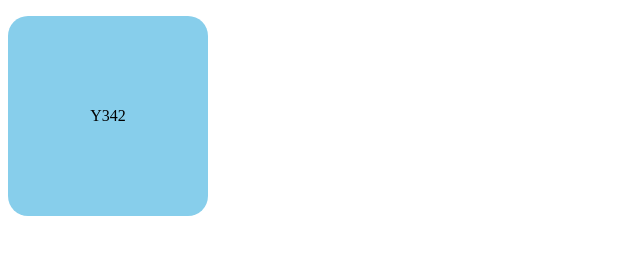
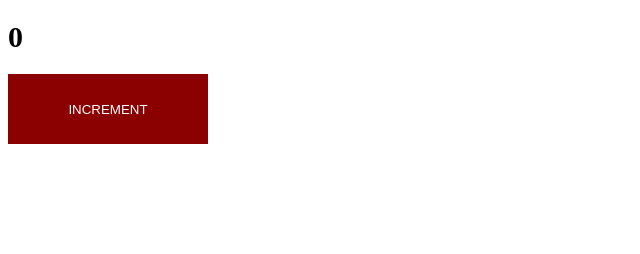
Before and after one commit to Elphyn/Web, a plain HTML site: page index.html in a window 1280 px wide. Shown: the whole page, without its empty margins (0-640 px from the left). Drawn offline with Linux system fonts and the light colour scheme.

Commit message:
learning javascript

```diff
--- a/index.html
+++ b/index.html
@@ -8,7 +8,10 @@
     <link rel="stylesheet" href="stylesheet.css">
 </head>
 <body>
-    <p class="flex" id="blue-box">Y342</p>
+    <h1 id="h1">0</h1>
 
-</body>
+    <button id="button" onclick="increment()">INCREMENT</button>
+
+    <script src="index.js"></script>
+
 </html>
--- /dev/null
+++ b/index.js
@@ -0,0 +1,9 @@
+
+let countEl = document.getElementById("h1")
+
+let count = 0
+
+function increment() {
+    count = count + 1
+    countEl.innerText = count
+}
--- a/stylesheet.css
+++ b/stylesheet.css
@@ -1,12 +1,11 @@
-.flex{
-    display: flex;
+#button {
+    border: none;
+    width: 200px;
+    height: 70px;
+    background-color: darkred;
+    color: white;
 }
 
-#blue-box{
-    background-color: skyblue;
-    width: 200px;
-    height: 200px;
-    border-radius: 20px;
-    justify-content: center;
-    align-items: center;
+#h1 {
+    font-size: 30px;
 }
```
